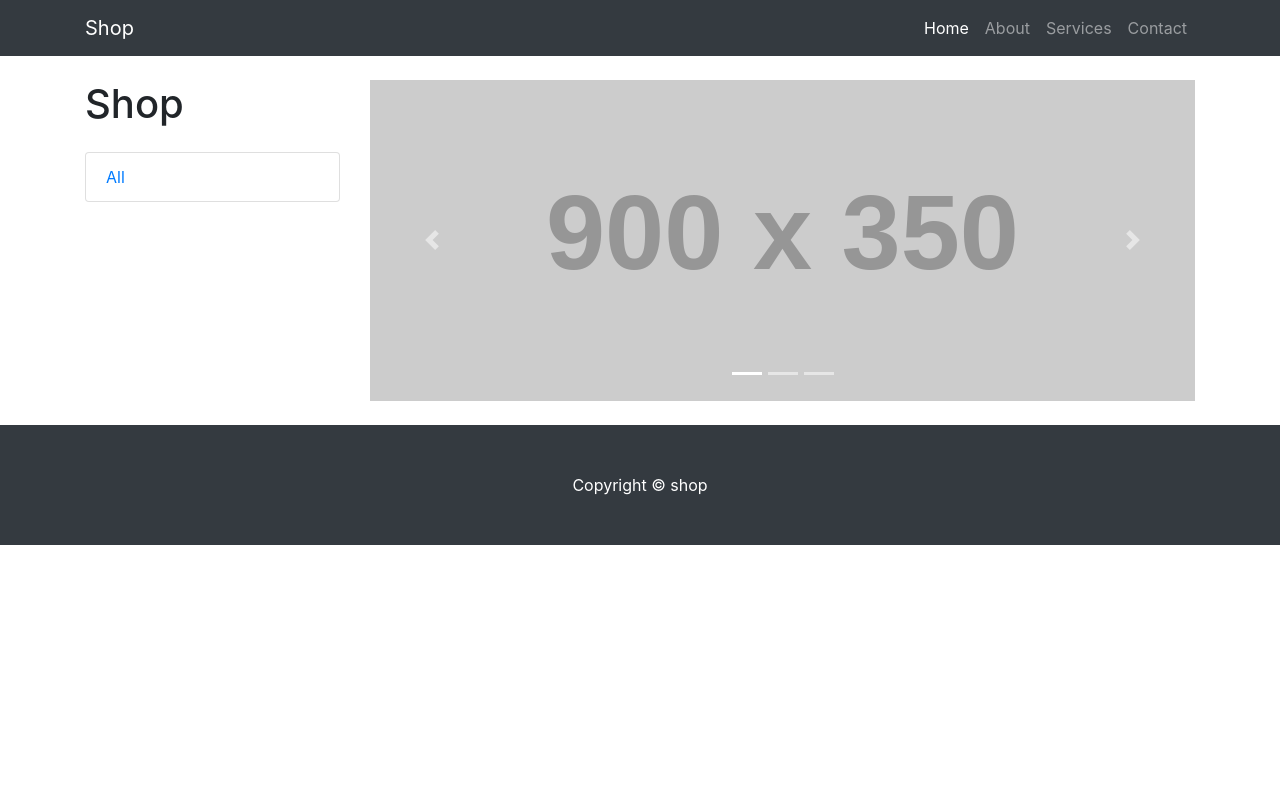
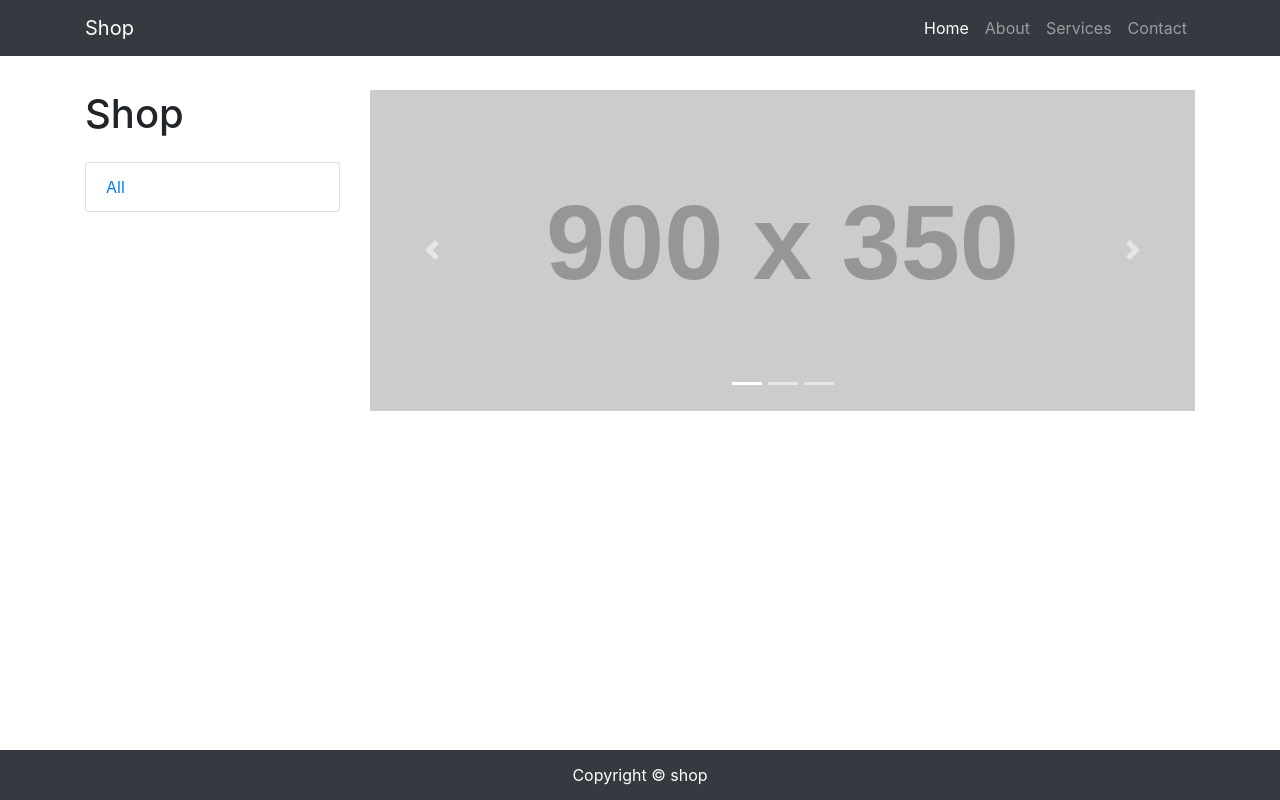
Before and after one commit to patni1992/django-ecommerce, a Django app: page / in a window 1280 px wide. Run offline with Django 3.2, Linux system fonts and the light colour scheme; grey boxes labelled with a size stand in for pictures from a placeholder-image service; data that the repository does not hold is empty; some libraries are stand-ins or nearby versions.

Commit message:
update styling for footer

```diff
--- a/shop/templates/shop/base.html
+++ b/shop/templates/shop/base.html
@@ -1,5 +1,6 @@
 <!DOCTYPE html>
 <html>
+
 <head>
     <meta charset="utf-8">
     <meta name="viewport" content="width=device-width, initial-scale=1, shrink-to-fit=no">
@@ -9,14 +10,40 @@
     <link rel="stylesheet" href="https://maxcdn.bootstrapcdn.com/bootstrap/4.0.0/css/bootstrap.min.css" integrity="sha384-Gn5384xqQ1aoWXA+058RXPxPg6fy4IWvTNh0E263XmFcJlSAwiGgFAW/dAiS6JXm"
         crossorigin="anonymous">
     <style>
+        * {
+            margin: 0;
+        }
+
+        html,
+        body {
+            height: 100%;
+        }
+
         body {
             padding-top: 54px;
         }
 
         @media (min-width: 992px) {
             body {
-                padding-top: 56px;
+                padding-top: 46px;
             }
+        }
+
+
+        #content {
+            min-height: calc(100% - 90px);
+            margin-top: 20px;
+            margin-bottom: 20px;
+        }
+
+        .footer {
+            line-height: 50px;
+        }
+
+        .footer,
+        #content:after {
+            height: 50px;
+            ;
         }
     </style>
 </head>
@@ -52,7 +79,7 @@
     <div id="content">
         {% block content %} {% endblock %}
     </div>
-    <footer class="py-5 bg-dark">
+    <footer class="footer  bg-dark">
         <div class="container">
             <p class="m-0 text-center text-white">Copyright &copy; shop</p>
         </div>
@@ -64,4 +91,5 @@
     <script src="https://maxcdn.bootstrapcdn.com/bootstrap/4.0.0/js/bootstrap.min.js" integrity="sha384-JZR6Spejh4U02d8jOt6vLEHfe/JQGiRRSQQxSfFWpi1MquVdAyjUar5+76PVCmYl"
         crossorigin="anonymous"></script>
 </body>
+
 </html>
```
